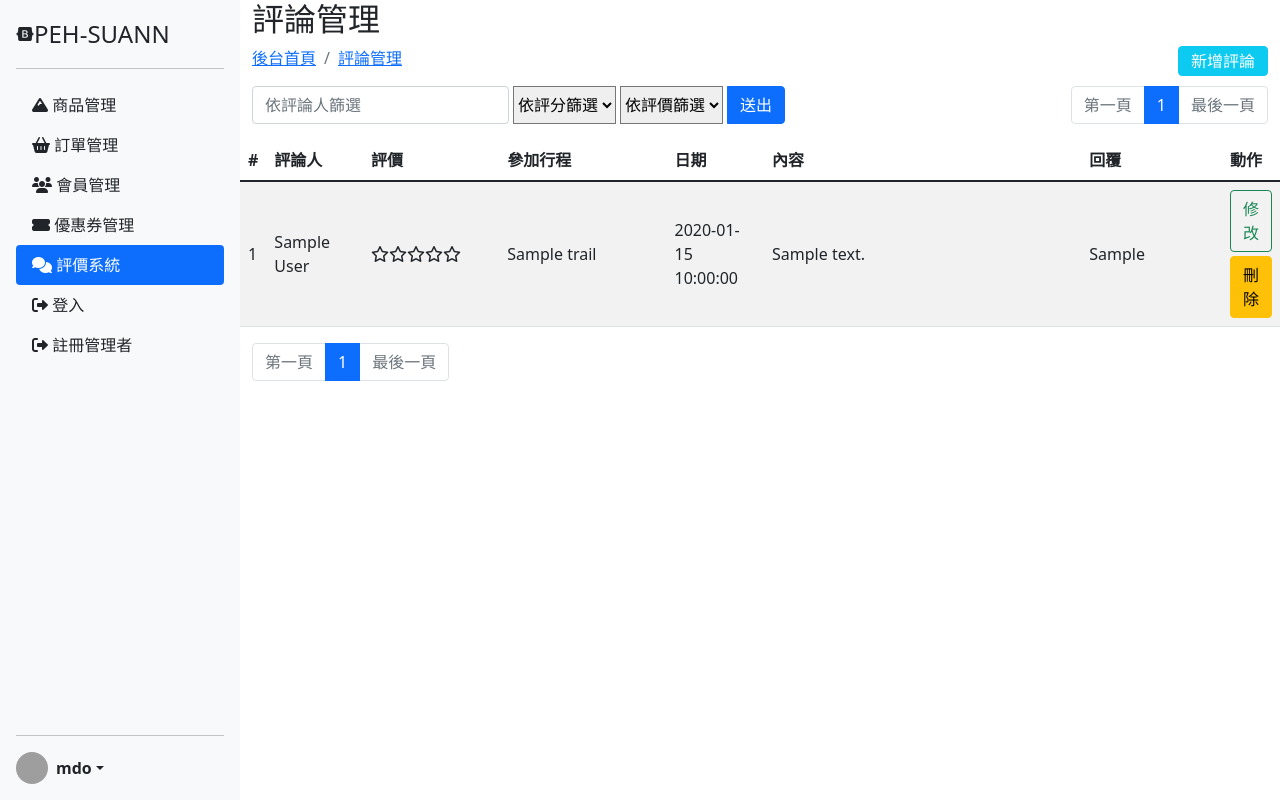
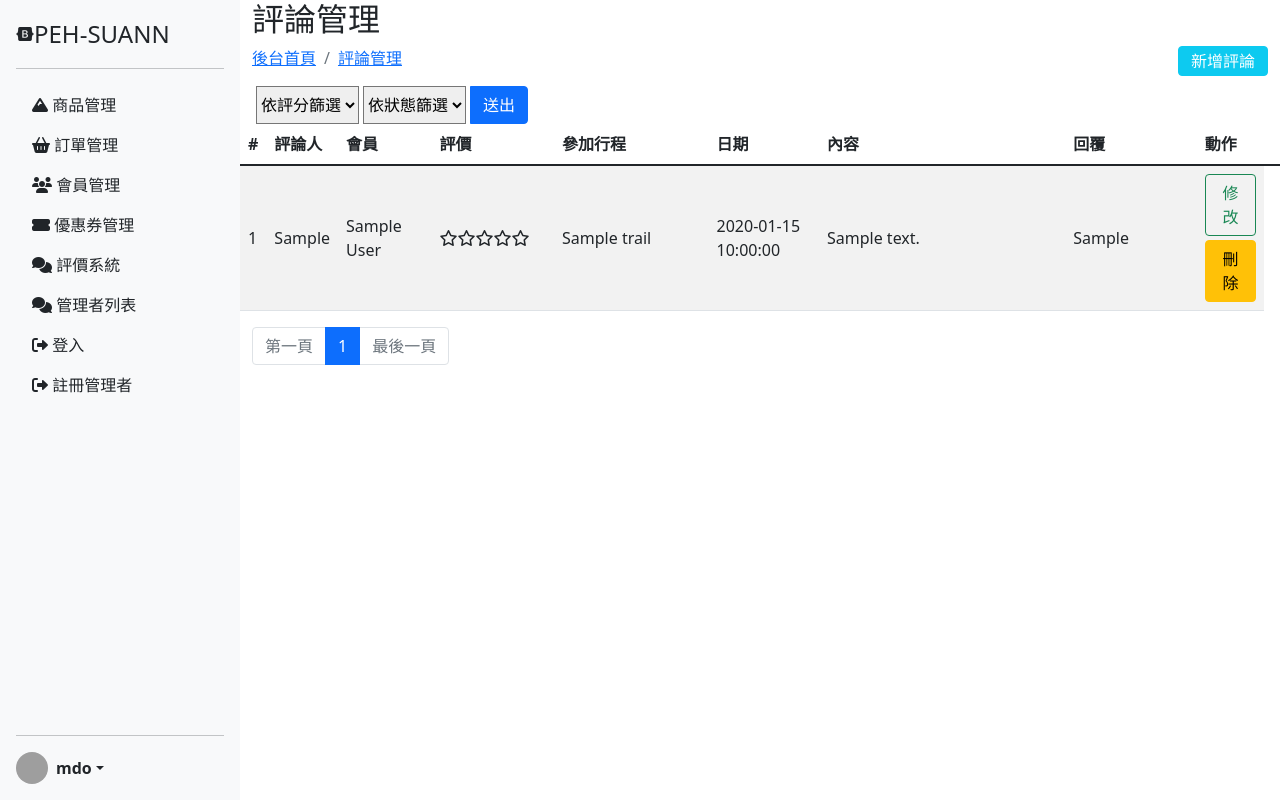
Before and after one commit to peh-suann/midterm_, a PHP site: page /comment.php in a window 1280 px wide. Run offline with PHP 8.4, Linux system fonts and the light colour scheme; tables that the repository leaves empty or names only in its code hold one stand-in row (values such as "Sample post"); grey boxes are pictures that could not be loaded.

Commit message:
新增評論按鈕、新增管理者頁面、錯誤修正

```diff
--- a/comment-delete-api.php
+++ b/comment-delete-api.php
@@ -12,8 +12,8 @@ if (empty($sid)) {
     exit;
 }
 $pdo->query("DELETE FROM `rating` WHERE sid=$sid");
-header('location: comment.php');
 
+// header(`location: comment.php?page={$sid}`)
 if (isset($_SERVER['HTTP_REFERER'])) {
     header('location: comment.php');
 } else {
--- a/comment.php
+++ b/comment.php
@@ -1,6 +1,6 @@
 <?php require __DIR__ . '/parts/connect_db.php' ?>
 <?php
-$pageName = "comment";
+$pageName = "評論管理";
 $title = "評論管理";
 if (!isset($_SESSION)) {
     session_start();
@@ -8,21 +8,21 @@ if (!isset($_SESSION)) {
 
 //列表控制
 
-$perpage = 10; //每一頁的最高筆數
+$perPage = 10; //每一頁的最高筆數
 $page = isset($_GET['page']) ? intval($_GET['page']) : 1;
 if ($page < 1) {
     header('location: ?page=1');
     exit;
 }
-$t_sql = "SELECT COUNT(1) FROM rating";
+$t_sql = "SELECT COUNT(1) FROM `rating`";
 //取得總比數
 $totalRows = $pdo->query($t_sql)->fetch(PDO::FETCH_NUM)[0];
 //總頁數
-$totalPages = ceil($totalRows / $perpage);
+$totalPages = ceil($totalRows / $perPage);
 
 $rows = [];
 $rows_sql = "SELECT * FROM `rating` WHERE 1";
-$sql = sprintf("SELECT * FROM `rating` ORDER BY `sid` ASC LIMIT %s, %s", ($page - 1) * $perpage, $perpage);
+$sql = sprintf("SELECT * FROM `rating` ORDER BY `sid` ASC LIMIT %s, %s", ($page - 1) * $perPage, $perPage);
 $rows = $pdo->query($sql)->fetchAll();
 
 $member_rows = [];
@@ -74,24 +74,26 @@ $r = $pdo->query($sql_edit)->fetch();
                 <button style="color: #fff;line-height: 1.0;" type="button" class="btn btn-info">新增評論</button>
             </a>
         </div>
+
+
         <!-- 篩選功能欄位 -->
         <div class="d-flex justify-content-between align-item-center">
             <div class="row ">
                 <div class="col">
                     <form class="input-group" method="get">
-                        <div class="form-outline">
+                        <!-- <div class="form-outline">
                             <input type="search" id="accountq" name="accountq" class="form-control" placeholder="依評論人篩選" />
-                        </div>
+                        </div> -->
                         <select class="ms-1" name="scoreq" id="scoreq" placeholder="依評分篩選">
                             <option value="">依評分篩選</option>
-                            <option value="1">五星評論</option>
-                            <option value="2">四星評論</option>
+                            <option value="5">五星評論</option>
+                            <option value="4">四星評論</option>
                             <option value="3">三星評論</option>
-                            <option value="4">二星評論</option>
-                            <option value="5">一星評論</option>
+                            <option value="2">二星評論</option>
+                            <option value="1">一星評論</option>
                         </select>
-                        <select class="ms-1" name="replyq" id="replyq" placeholder="依狀態篩選">
-                            <option value="">依評價篩選</option>
+                        <select class="ms-1" name="statusq" id="statusq" placeholder="依狀態篩選">
+                            <option value="">依狀態篩選</option>
                             <option value="1">已回覆</option>
                             <option value="0">未回覆</option>
                         </select>
@@ -104,52 +106,107 @@ $r = $pdo->query($sql_edit)->fetch();
                     </form>
                 </div>
             </div>
+        </div>
         <?php
         $isSelect = false;
         //判斷是否有篩選
-            if ((isset($_GET['accountq']) and strlen($_GET['accountq']) > 0) or (isset($_GET['replyq']) and strlen($_GET['replyq']) > 0) or (isset($_GET['scoreq']) and strlen($_GET['scoreq']) > 0)) {
+        if ((isset($_GET['accountq']) and strlen($_GET['accountq']) > 0) or (isset($_GET['statusq']) and strlen($_GET['statusq']) > 0) or (isset($_GET['scoreq']) and strlen($_GET['scoreq']) > 0)) {
             $isSelect = true;
         }
         //有下篩選的話要怎麼呈現？
         if ($isSelect) {
             //篩選人名字
             if (isset($_GET['accountq']) and strlen($_GET['accountq']) > 0) {
+                //搜尋後的頁面排列
+                $perPage = 10; // 每一頁最多有幾筆
+                $page = isset($_GET['page']) ? intval($_GET['page']) : 1;
+                //設定搜尋keyword
                 $searchKey = isset($_GET['accountq']) ? ($_GET['accountq']) : '';
+                //計算總頁數
+                $t_member = "SELECT COUNT(1) FROM `rating` WHERE `person` LIKE '%$searchKey%' AND `display`=1";
+                $total_member = $pdo->query($t_member)->fetch(PDO::FETCH_NUM)[0];
+                $totalPage = ceil($total_member / $perPage);
+                //取出資料庫的資料
+                $first = ($page - 1) * $perPage;
+                $last = $perPage;
+
+                $rows = [];
+                $sql = "SELECT * FROM `member` WHERE `account` LIKE '%$searchKey%' AND `display`=1 ORDER BY `sid` DESC LIMIT $first, $last";
+                $rows = $pdo->query($sql)->fetchAll();
+        ?>
+                <div class="row">
+                    <div class="col">
+                        共<?= $total_member ?>筆
+                    </div>
+                </div>
+
+            <?php
             }
             //篩選人評分
-                if (isset($_GET['accountq']) and strlen($_GET['accountq']) > 0) {
-                    $searchKey = isset($_GET['accountq']) ? ($_GET['accountq']) : '';
+            if (isset($_GET['scoreq']) and strlen($_GET['scoreq']) > 0) {
+                //搜尋後的頁面排列
+                $perPage = 10; // 每一頁最多有幾筆
+                $page = isset($_GET['page']) ? intval($_GET['page']) : 1;
+                //searchkey
+                $searchKey = isset($_GET['scoreq']) ? ($_GET['scoreq']) : '';
+                //計算總頁數
+                $t_member = "SELECT COUNT(1) FROM `rating` WHERE `score` LIKE '%$searchKey%' ";
+                $total_member = $pdo->query($t_member)->fetch(PDO::FETCH_NUM)[0];
+                $totalPage = ceil($total_member / $perPage);
+                //取出資料庫的資料
+                $first = ($page - 1) * $perPage;
+                $last = $perPage;
+
+                $rows = [];
+                $sql = "SELECT * FROM `rating` WHERE `score` LIKE '%$searchKey%'  ORDER BY `sid` ASC LIMIT $first, $last";
+                $rows = $pdo->query($sql)->fetchAll();
+            ?>
+                <div class="row">
+                    <div class="col">
+                        共<?= $total_member ?>筆
+                    </div>
+                </div>
+
+            <?php
             }
             //已回覆？
-                if (isset($_GET['replyq']) and strlen($_GET['replyq']) > 0) {
-                    $searchKey = isset($_GET['replyq']) ? ($_GET['replyq']) : '';
-                    // $replyq_sql = "SELECT COUNT(1) FROM `rating` WHERE `reply`"
+            if (isset($_GET['statusq']) and strlen($_GET['statusq']) > 0) {
+                //搜尋後的頁面排列
+                $perPage = 10; // 每一頁最多有幾筆
+                $page = isset($_GET['page']) ? intval($_GET['page']) : 1;
 
+                $searchKey = isset($_GET['statusq']) ? ($_GET['statusq']) : '';
+                //計算總頁數
+                if ($searchKey === 0) {
+                    $t_member = "SELECT COUNT(1) FROM `rating` WHERE `reply` is NULL ";
+                    $total_member = $pdo->query($t_member)->fetch(PDO::FETCH_NUM)[0];
+                    $totalPage = ceil($total_member / $perPage);
+                    $first = ($page - 1) * $perPage;
+                    $last = $perPage;
+                    $rows = [];
+                    $sql = "SELECT * FROM `rating` WHERE `reply` is NULL";
+                    $rows = $pdo->query($sql)->fetchAll();
+                } else {
+                    $t_member = "SELECT COUNT(1) FROM `rating` WHERE `reply` IS NOT NULL ";
+                    $total_member = $pdo->query($t_member)->fetch(PDO::FETCH_NUM)[0];
+                    $totalPage = ceil($total_member / $perPage);
+                    $first = ($page - 1) * $perPage;
+                    $last = $perPage;
+                    $rows = [];
+                    $sql = "SELECT * FROM `rating` WHERE `reply` is NOT NULL";
+                    $rows = $pdo->query($sql)->fetchAll();
+                }
+            ?>
+                <div class="row">
+                    <div class="col">
+                        共<?= $total_member ?>筆
+                    </div>
+                </div>
+        <?php
             }
         }
         ?>
-            <!-- pagination -->
-            <nav aria-label="Page navigation example">
-                <ul class="pagination">
-                    <li class="page-item <?= $page == 1 ? 'disabled' : '' ?>">
-                        <a class="page-link" href="?page=1">第一頁</a>
-                    </li>
-                    <?php for ($i = $page - 5; $i <= $page + 5; $i++) :
-                        if ($i >= 1 and $i <= $totalPages) :
-                    ?>
-                            <li class="page-item <?= $page == $i ? 'active' : '' ?>">
-                                <a class="page-link" href="?page=<?= $i ?>"><?= $i ?></a>
-                            </li>
-                    <?php
-                        endif;
-                    endfor;
-                    ?>
-                    <li class="page-item <?= $page == $totalPages ? 'disabled' : '' ?>">
-                        <a class="page-link" href="?page=<?= $totalPages ?>">最後一頁</a>
-                    </li>
-                </ul>
-            </nav>
-        </div>
+
 
         <!-- BT5的表單控制 -->
         <!-- Button trigger modal -->
@@ -197,25 +254,30 @@ $r = $pdo->query($sql_edit)->fetch();
         <table class="table table-striped table-hover align-middle">
             <thead class="">
                 <tr>
-                    <th>#</th>
-                    <th class="th_member">評論人</th>
+                    <th class="">#</th>
+                    <th class="th_person">評論人</th>
+                    <th class="th_member">會員</th>
                     <th class="th_rate">評價</th>
                     <th class="th_trails">參加行程</th>
                     <th class="th_date">日期</th>
                     <th class="th_comment">內容</th>
                     <th class="th_reply">回覆</th>
-                    <th>動作</th>
+                    <th class="th_act">動作</th>
+                    <th class=""></th>
                 </tr>
             </thead>
             <tbody>
                 <?php foreach ($rows as $r) : ?>
                     <tr class="tr_row">
                         <td><?= $r['sid'] ?></td>
+                        <td><?= $r['person'] ?></td>
                         <td>
                             <?php foreach ($member_rows as $m_r) : ?>
                                 <?php
                                 if ($m_r['sid'] === $r['member_sid']) {
                                     echo $m_r['name'];
+                                } else {
+                                    echo '';
                                 }
                                 ?>
                             <?php endforeach ?>
@@ -356,7 +418,7 @@ $r = $pdo->query($sql_edit)->fetch();
 
         })
         // console.log(s);
-        const link = Math.ceil(s / <?= $perpage ?>);
+        const link = Math.ceil(s / <?= $perPage ?>);
         location.href = `comment.php?page=${link}`;
     }
 </script>
--- a/parts/navbar.php
+++ b/parts/navbar.php
@@ -39,6 +39,12 @@
             <a href="<?= PROJ_ROOT ?>/comment.php" class="nav-link link-dark <?= $pageName == 'comment' ? 'active' : '' ?>">
                 <i class="fa-solid fa-comments"></i>
                 評價系統
+            </a>
+        </li>
+        <li>
+            <a href="<?= PROJ_ROOT ?>/admin.php" class="nav-link link-dark <?= $pageName == 'comment' ? 'active' : '' ?>">
+                <i class="fa-solid fa-comments"></i>
+                管理者列表
             </a>
         </li>
         <?php if (isset($_SESSION['admin'])) : ?>
--- a/style/login-style.css
+++ b/style/login-style.css
@@ -20,10 +20,13 @@ body {
     /* text-overflow: ellipsis; */
 }
 
-
+.th_person{
+    table-layout: fixed;
+    width: 70px;
+}
 .th_comment {
     table-layout: fixed;
-    width: 350px;
+    width: 300px;
 }
 
 .th_trails {
@@ -33,12 +36,20 @@ body {
 
 .th_date {
     table-layout: fixed;
-    width: 100px;
+    width: 120px;
 }
 
 .th_rate {
     table-layout: fixed;
     width: 100px;
+}
+.th_act{
+    table-layout: fixed;
+    width: 70px;
+}
+.th_act_admin{
+    table-layout: fixed;
+    width: 70px;
 }
 
 .th_reply {
```
Also changed, not shown: admin.php (added, +105 -0 lines), comment_add.php (+18 -7 lines), comment_add_api.php (+5 -2 lines), admin-delete.php (added), admin-edit.php (added), member_add.php (indentation only). Lines whose indentation alone changed are shown as unchanged.
